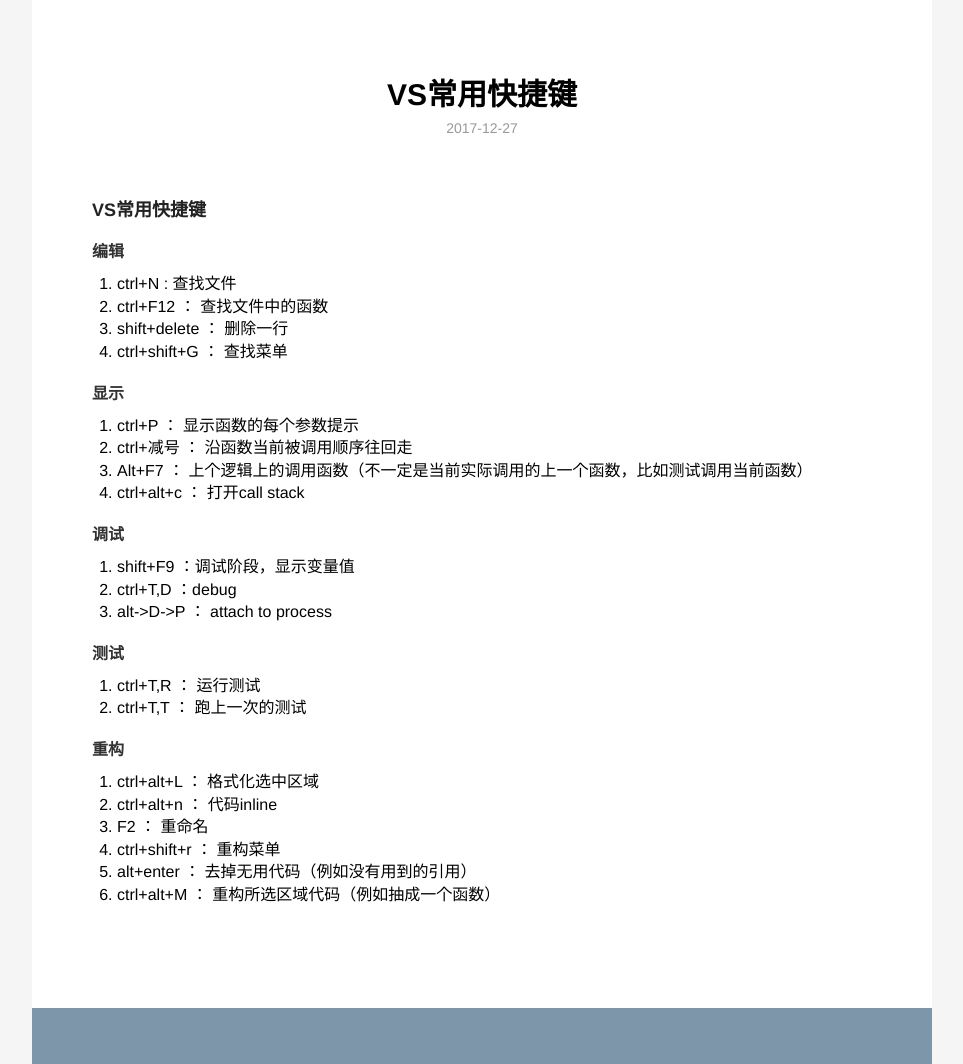
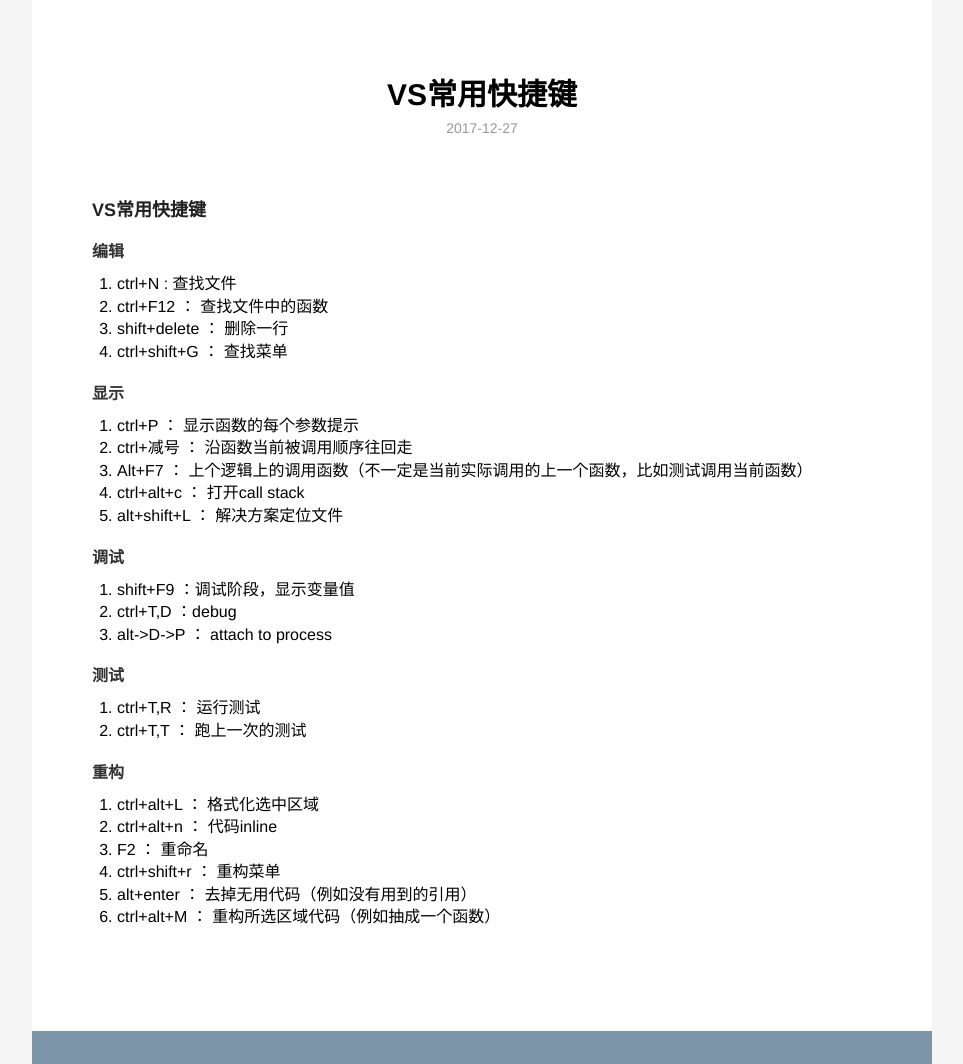
Before and after one commit to Doarcutine/doarcutine.github.io, a Jekyll site: the page built from _posts/2017-12-27-vsShortcat.md, in a window 1280 px wide, cut to the strip 0-1064 px from the top of the page. Shown: the whole strip, without its empty margins (158-1121 px from the left). Built offline with Jekyll 4.4.1, drawn with Linux system fonts in a browser that asks for light colours; grey boxes are pictures that could not be loaded.

Commit message:
add vsshortcat

```diff
--- a/_posts/2017-12-27-vsShortcat.md
+++ b/_posts/2017-12-27-vsShortcat.md
@@ -19,6 +19,7 @@ description: VS常用快捷键
 2. ctrl+减号 ： 沿函数当前被调用顺序往回走
 3. Alt+F7 ： 上个逻辑上的调用函数（不一定是当前实际调用的上一个函数，比如测试调用当前函数）
 4. ctrl+alt+c ： 打开call stack
+5. alt+shift+L ： 解决方案定位文件
 
 
 #### 调试
```
